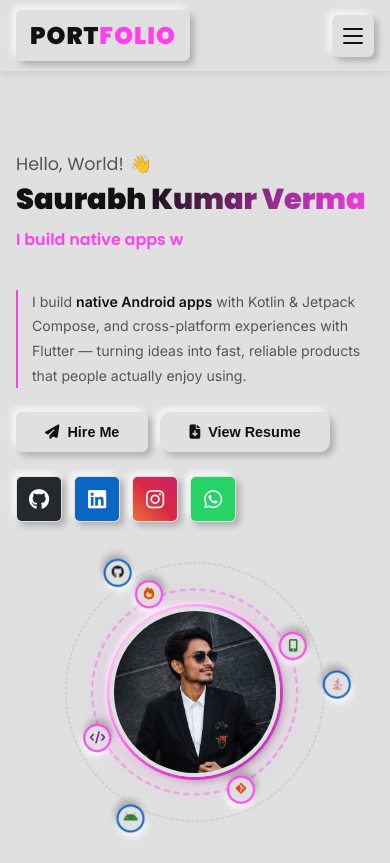
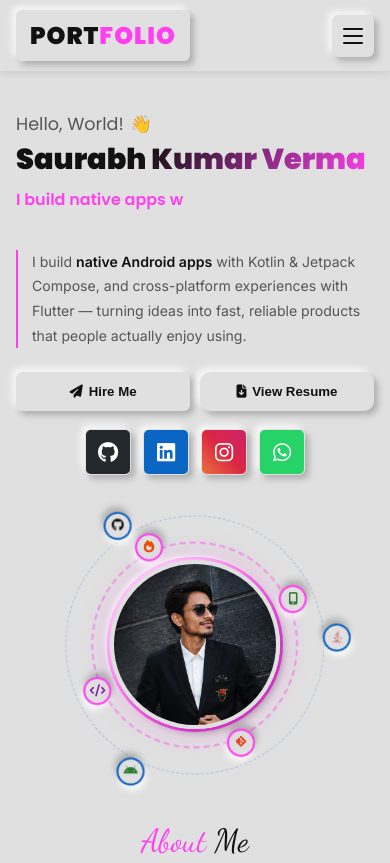
Before and after one commit to saurabh-verma2/Portfolio, a website: page index.html in a window 390 px wide. Shown: the top 863 px of the page. Drawn offline with Linux system fonts and the light colour scheme.

Commit message:
enhanced the spaces and skills content alignment

```diff
--- a/index.html
+++ b/index.html
@@ -135,7 +135,7 @@
                 </div>
             </div>
 
-            <div class="fade-in" style="text-align:center;margin-bottom:8px;">
+            <div class="fade-in about-section-heading" style="text-align:center;margin-bottom:8px;">
                 <span class="section-title"><span class="accent">About</span> <span class="normal">Me</span></span>
             </div>
             <div class="fade-in tag-row" id="about-tags" style="justify-content:center;">
--- a/style.css
+++ b/style.css
@@ -1121,7 +1121,7 @@ section {
     height: clamp(160px, 46vw, 180px);
     aspect-ratio: auto;
     margin-right: 0;
-    margin-bottom: 64px;
+    margin-bottom: clamp(48px, 17vw, 64px);
   }
 
   .profile-img {
@@ -1651,6 +1651,48 @@ section {
   }
 }
 
+@media (max-width: 600px) {
+  section {
+    padding: 40px 0;
+  }
+
+  .section-title {
+    margin-bottom: 24px;
+  }
+
+  .about-hero {
+    margin-bottom: 24px;
+  }
+
+  .about-section-heading .section-title {
+    margin-bottom: 12px;
+  }
+
+  .about-hero-btns {
+    width: 100%;
+    flex-wrap: nowrap;
+    gap: clamp(8px, 2.5vw, 12px);
+    margin-bottom: 18px;
+  }
+
+  .about-hero-btns .btn-primary,
+  .about-hero-btns .hover-card-btn {
+    flex: 1 1 0;
+    min-width: 0;
+    justify-content: center;
+    gap: clamp(5px, 1.5vw, 8px);
+    padding: clamp(9px, 2.8vw, 11px) clamp(8px, 3vw, 16px);
+    font-size: clamp(0.76rem, 3.4vw, 0.88rem);
+    white-space: nowrap;
+  }
+
+  .about-hero-text > .social-row {
+    width: 100%;
+    justify-content: center;
+  }
+
+}
+
 /* ════════════════════════════════
    SKILLS
 ════════════════════════════════ */
@@ -1845,6 +1887,8 @@ section {
 @media (max-width: 600px) {
   .skills-layout {
     flex-direction: column;
+    align-items: center;
+    width: 100%;
   }
 
   .skills-tabs-vertical {
@@ -1853,10 +1897,18 @@ section {
 
   .skills-tabs-horizontal {
     display: flex;
+    width: 100%;
+  }
+
+  .skills-content {
+    width: 100%;
+    max-width: 520px;
+    margin: 0 auto;
   }
 
   .skills-grid {
     grid-template-columns: 1fr;
+    width: 100%;
   }
 }
 
```
